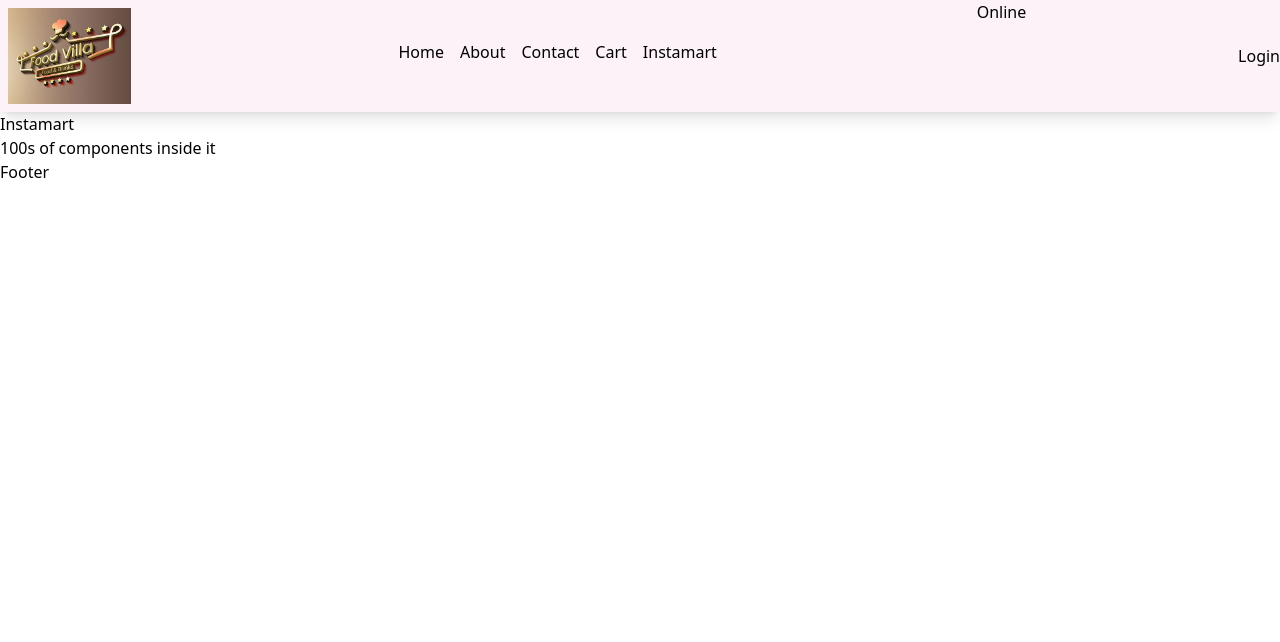
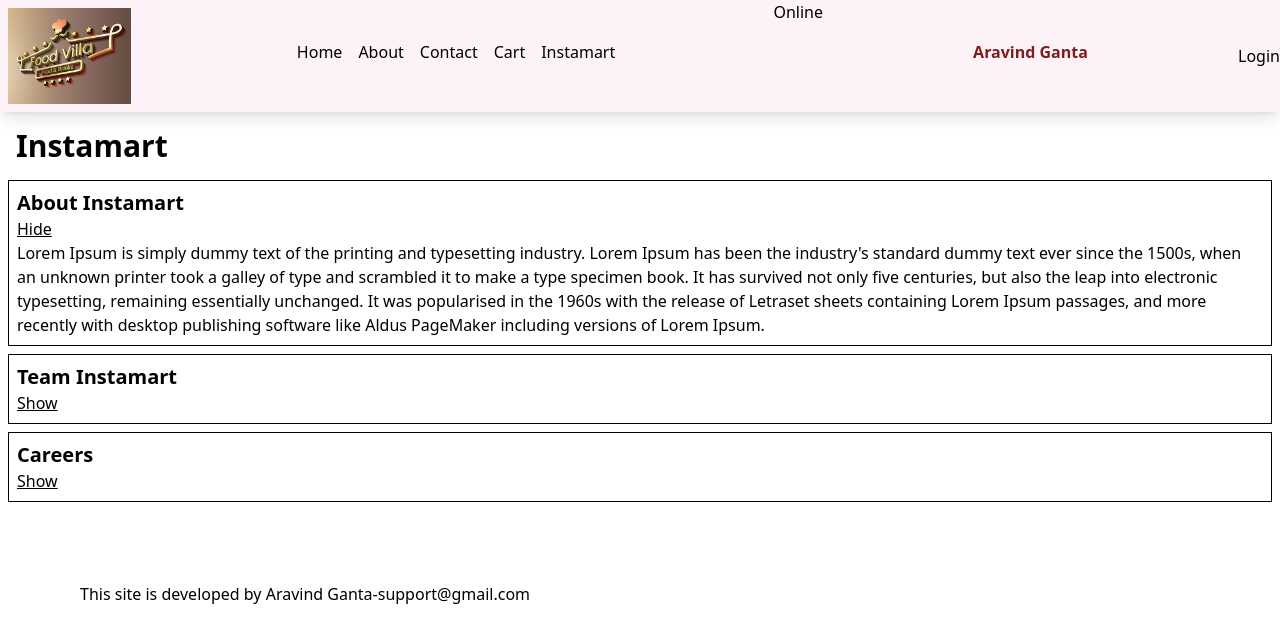
Before and after one commit to aravind-ganta/Hello-React, a React (Vite) app: page /instamart in a window 1280 px wide. Shown: the top 642 px of the page. Built offline with nearby package versions, Linux system fonts and the light colour scheme.

Commit message:
Data is the new Oil

```diff
--- a/src/App.js
+++ b/src/App.js
@@ -1,4 +1,4 @@
-import React, { lazy, Suspense } from "react";
+import React, { lazy, Suspense, useState } from "react";
 import ReactDOM from "react-dom/client";
 import Header from "./components/Header";
 import Body from "./components/Body";
@@ -10,18 +10,23 @@ import Contact from "./components/Contact";
 import RestaurantMenu from "./components/RestaurantMenu";
 import Profile from "./components/ProfileClass";
 import Shimmer from "./components/Shimmer.js";
+import UserContext from "./utils/UserContext.js";
 
 //Chunking, Code Splitting, Dynamic Bundling,
 const Instamart = lazy(() => import("./components/Instamart"));
 
 // React.Fragment
 const AppLayout = () => {
+  const [user, setUser] = useState({
+    name: "Aravind Ganta",
+    email: "support@gmail.com",
+  });
   return (
-    <React.Fragment>
+    <UserContext.Provider value={{ user: user, setUser: setUser }}>
       <Header />
       <Outlet />
       <Footer />
-    </React.Fragment>
+    </UserContext.Provider>
   );
 };
 
@@ -56,7 +61,7 @@ const appRouter = createBrowserRouter([
       {
         path: "/instamart",
         element: (
-          <Suspense fallback={<Shimmer/>}>
+          <Suspense fallback={<Shimmer />}>
             <Instamart />
           </Suspense>
         ),
--- a/src/components/About.js
+++ b/src/components/About.js
@@ -2,6 +2,7 @@ import { Outlet } from "react-router-dom";
 import FunctionalProfileComponent from "./Profile";
 import Profile from "./ProfileClass";
 import { Component } from "react";
+import UserContext from "../utils/UserContext";
 class About extends Component{
   constructor(props){
     super(props);
@@ -23,6 +24,9 @@ class About extends Component{
     return (
       <div>
         <h1>About Us Page</h1>
+        <UserContext.Consumer>
+          {({user})=><h4 className="font-bold text-xl p-10 ">{user.name}-{user.email}</h4>}
+        </UserContext.Consumer>
         <p>This is the React Page</p>
         <FunctionalProfileComponent name={"Aravind"}/>
         <Profile name={"Aravind"}/>
--- a/src/components/Body.js
+++ b/src/components/Body.js
@@ -1,16 +1,18 @@
-import { useEffect, useState } from "react";
+import { useEffect, useState, useContext } from "react";
 import { restaurantList } from "../config";
 import RestrauntCard from "./RestaurantCard.js";
 import Shimmer from "./Shimmer.js";
 import { Link } from "react-router-dom";
 import { filterData } from "../utils/helper.js";
 import useOnline from "../utils/useOnline.js";
+import UserContext from "../utils/UserContext.js";
 const Body = () => {
   //   const searchTxt = "KFC";
   const [restaurants, setRestaurants] = useState([]);
   const [filteredRestaurants, setFilteredRestaurants] = useState([]);
   // searchText is a local state variable
   const [searchText, setSearchText] = useState(""); // To create state variables,
+  const { user, setUser } = useContext(UserContext);
 
   useEffect(() => {
     // API call
@@ -32,10 +34,10 @@ const Body = () => {
   }
   console.log("render");
 
-  const isOnline=useOnline();
+  const isOnline = useOnline();
 
-  if (!isOnline){
-    return <h1>Offline, please check your internet connection!</h1>
+  if (!isOnline) {
+    return <h1>Offline, please check your internet connection!</h1>;
   }
   // Conditional Rendering
   // If my restaurant is empty => shimmer ui
@@ -68,6 +70,24 @@ const Body = () => {
         >
           Search
         </button>
+        <input
+          value={user.name}
+          onChange={(e) =>
+            setUser({
+              ...user,
+              name: e.target.value,
+            })
+          }
+        ></input>
+        <input
+          value={user.email}
+          onChange={(e) =>
+            setUser({
+              ...user,
+              email: e.target.value,
+            })
+          }
+        ></input>
       </div>
       <div className="flex flex-wrap">
         {filteredRestaurants.map((restaurant) => {
--- a/src/components/Footer.js
+++ b/src/components/Footer.js
@@ -1,5 +1,9 @@
+import { useContext } from "react";
+import UserContext from "../utils/UserContext";
+
 const Footer = () => {
-    return <h4>Footer</h4>;
+  const {user}=useContext(UserContext);
+    return <h4 className="p-10 m-10">This site is developed by {user.name}-{user.email}</h4>;
   };
 
 export default Footer;
--- a/src/components/Header.js
+++ b/src/components/Header.js
@@ -1,8 +1,8 @@
-import { useState } from "react";
+import { useState, useContext } from "react";
 import Logo from "../assets/img/foodvilla.jpg";
 import { Link } from "react-router-dom";
 import useOnline from "../utils/useOnline";
-
+import UserContext from "../utils/UserContext";
 const authenticateUser = () => {
   return true;
 };
@@ -22,6 +22,7 @@ const Header = () => {
   const [isLogIn, setIsLogIn] = useState(false);
   // const [title, setTitle] = useState("Food Villa");
   const isOnline=useOnline();
+  const {user}=useContext(UserContext);
   // console.log("rendered");
   return (
     <div className="flex justify-between bg-pink-50 shadow-lg">
@@ -46,6 +47,7 @@ const Header = () => {
         </ul>
       </div>
       <h1>{isOnline?"Online":"Offline"}</h1>
+      <h1 className="p-10 font-bold text-red-900">{user.name}</h1>
       {
         //JS Expressions & not Statements
         isLogIn ? (
--- a/src/components/Instamart.js
+++ b/src/components/Instamart.js
@@ -1,10 +1,63 @@
-const Instamart=()=>{
-    return(
-        <div>
-            <h1>Instamart</h1>
-            <h1>100s of components inside it</h1>
-        </div>
-    )
+import { useState } from "react";
+
+const Section = ({ title, description, isVisible, setIsVisible }) => {
+  return (
+    <div className="border border-black p-2 m-2">
+      <h3 className="font-bold text-xl">{title}</h3>
+      {!isVisible ? (
+        <button
+          onClick={() => setIsVisible(true)}
+          className="cursor-pointer underline"
+        >
+          Show
+        </button>
+      ) : (
+        <button
+          onClick={() => setIsVisible(false)}
+          className="cursor-pointer underline"
+        >
+          Hide
+        </button>
+      )}
+      {isVisible && <p>{description}</p>}
+    </div>
+  );
+};
+const Instamart = () => {
+  const [visibleSection, setVisibleSection] = useState("about");
+  return (
+    <div>
+      <h1 className="text-3xl p-2 m-2 font-bold">Instamart</h1>
+      <Section
+        title={"About Instamart"}
+        description={
+          "Lorem Ipsum is simply dummy text of the printing and typesetting industry. Lorem Ipsum has been the industry's standard dummy text ever since the 1500s, when an unknown printer took a galley of type and scrambled it to make a type specimen book. It has survived not only five centuries, but also the leap into electronic typesetting, remaining essentially unchanged. It was popularised in the 1960s with the release of Letraset sheets containing Lorem Ipsum passages, and more recently with desktop publishing software like Aldus PageMaker including versions of Lorem Ipsum."
+        }
+        isVisible={visibleSection === "about"}
+        setIsVisible={() => setVisibleSection("about")}
+      />
+      <Section
+        title={"Team Instamart"}
+        description={
+          'Contrary to popular belief, Lorem Ipsum is not simply random text. It has roots in a piece of classical Latin literature from 45 BC, making it over 2000 years old. Richard McClintock, a Latin professor at Hampden-Sydney College in Virginia, looked up one of the more obscure Latin words, consectetur, from a Lorem Ipsum passage, and going through the cites of the word in classical literature, discovered the undoubtable source. Lorem Ipsum comes from sections 1.10.32 and 1.10.33 of "de Finibus Bonorum et Malorum" (The Extremes of Good and Evil) by Cicero, written in 45 BC. This book is a treatise on the theory of ethics, very popular during the Renaissance. The first line of Lorem Ipsum, "Lorem ipsum dolor sit amet..", comes from a line in section 1.10.32.'
+        }
+        isVisible={visibleSection === "team"}
+        setIsVisible={() => setVisibleSection("team")}
+      />
+      <Section
+        title={"Careers"}
+        description={
+          "On the other hand, we denounce with righteous indignation and dislike men who are so beguiled and demoralized by the charms of pleasure of the moment, so blinded by desire, that they cannot foresee the pain and trouble that are bound to ensue; and equal blame belongs to those who fail in their duty through weakness of will, which is the same as saying through shrinking from toil and pain. These cases are perfectly simple and easy to distinguish. In a free hour, when our power of choice is untrammelled and when nothing prevents our being able to do what we like best, every pleasure is to be welcomed and every pain avoided. But in certain circumstances and owing to the claims of duty or the obligations of business it will frequently occur that pleasures have to be repudiated and annoyances accepted. The wise man therefore always holds in these matters to this principle of selection: he rejects pleasures to secure other greater pleasures, or else he endures pains to avoid worse pains."
+        }
+        isVisible={visibleSection === "career"}
+        setIsVisible={() => setVisibleSection("career")}
+      />
+      {/* <AboutInstamart/>
+            <DetailsofInstamart/>
+            <TeamInstamart/>
+            <Product/> */}
+    </div>
+  );
 };
 
 export default Instamart;
--- a/src/components/RestaurantCard.js
+++ b/src/components/RestaurantCard.js
@@ -1,4 +1,6 @@
+import { useContext } from "react";
 import { IMG_CDN_URL } from "../config";
+import UserContext from "../utils/UserContext";
 
 const RestrauntCard = ({
     name,
@@ -6,6 +8,7 @@ const RestrauntCard = ({
     cloudinaryImageId,
     lastMileTravelString,
   }) => {
+    const {user}=useContext(UserContext);
     return (
       <div className="w-56 p-2 m-2 shadow-lg hover:bg-white bg-pink-50">
         <img
@@ -16,7 +19,8 @@ const RestrauntCard = ({
         />
         <h2 className="font-bold text-xl">{name}</h2>
         <h3>{cuisines.join(", ")}</h3>
-        <h4>{lastMileTravelString} minutes</h4>
+        <h4>{lastMileTravelString}</h4>
+        <h5 className="font-bold">{user.name}</h5>
       </div>
     );
   };
--- /dev/null
+++ b/src/utils/UserContext.js
@@ -0,0 +1,10 @@
+import { createContext } from "react";
+
+const UserContext = createContext({
+  user: {
+    name: "Dummy name",
+    email: "dummy@gmail.com",
+  },
+});
+
+export default UserContext;
```
